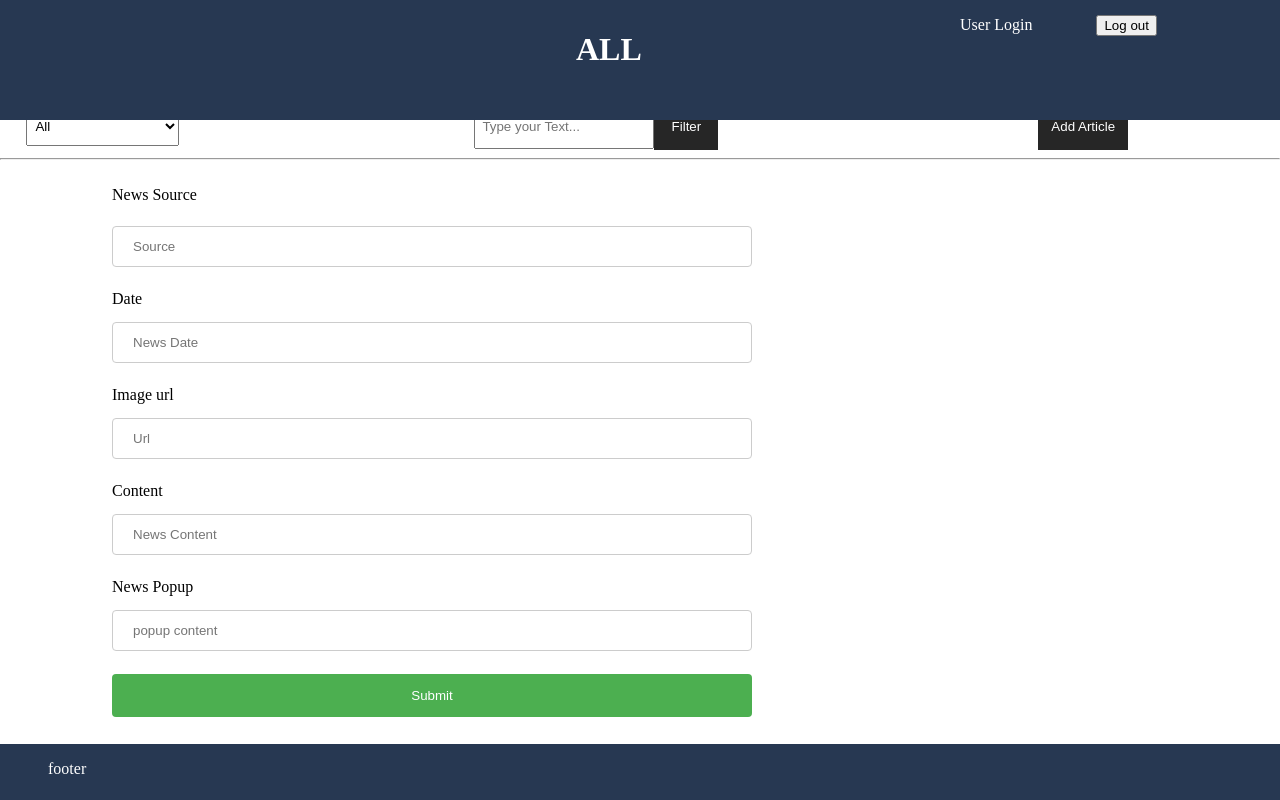
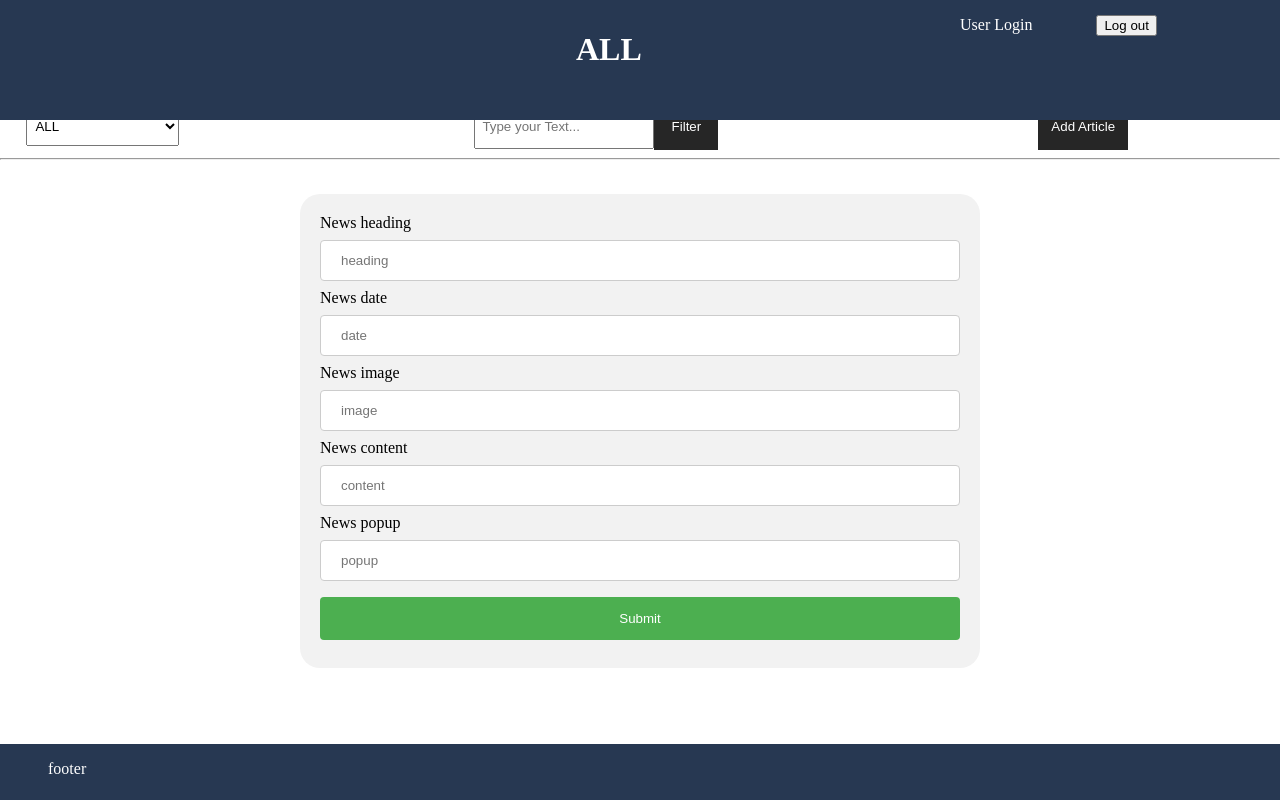
Before and after one commit to Dhruv1107/Task6, an Angular app: page /addform in a window 1280 px wide. Built offline with nearby package versions, Linux system fonts and the light colour scheme.

Commit message:
Done changes

```diff
--- a/src/app/addform/addform.component.css
+++ b/src/app/addform/addform.component.css
@@ -1,55 +1,14 @@
 .form {
+	margin: auto;
+	border-radius: 20px;
+	width: 50%;
 	position: relative;
-  top: 10vh;
-  left: 5vw;
-  margin: 3em;
-  width: 50vw;
+	top: 16vh;
+	background-color: #f2f2f2;
+	padding: 20px;
 }
-.newsSource {
-  position: absolute;
-}
-.newsInput {
-  position: absolute;
-  top: 4vh;
-}
-.newsDate {
-  position: absolute;
-  top: 13vh;
-}
-.dateInput {
-  position: absolute;
-  top: 16vh;
-}
-.newsImage {
-  position: absolute;
-  top: 25vh;
-}
-.imageInput {
-  position: absolute;
-  top: 28vh;
-}
-.newsContent {
-  position: absolute;
-  top: 37vh;
-}
-.contentInput {
-  position: absolute;
-  top: 40vh;
-}
-.newsPopup {
-  position: absolute;
-  top: 49vh;
-}
-.popupInput {
-  position: absolute;
-  top: 52vh;
-}
-.submitBtn {
-  position: absolute;
-  top: 60vh;
-}
+
 input[type="text"] {
-  position: absolute;
 	width: 100%;
 	padding: 12px 20px;
 	margin: 8px 0;
@@ -60,7 +19,6 @@ input[type="text"] {
 }
 
 input[type="submit"] {
-  position: absolute;
 	width: 100%;
 	background-color: #4caf50;
 	color: white;
@@ -70,8 +28,3 @@ input[type="submit"] {
 	border-radius: 4px;
 	cursor: pointer;
 }
-
-input[type="submit"]:hover {
-  position: absolute;
-  background-color: #45a049;
-}
--- a/src/app/addform/addform.component.html
+++ b/src/app/addform/addform.component.html
@@ -1,50 +1,15 @@
 <div class="form">
-  <form [formGroup]="profileForm" (ngSubmit)="onSubmit()">
-    <label for="source" class="newsSource">News Source</label>
-    <input
-      type="text"
-      id="source"
-      placeholder="Source"
-      class="newsInput"
-      formControlName="heading"
-    />
+  <form [formGroup]="profileForm" (ngSubmit)="onSubmit()" >
 
-    <label for="date" class="newsDate">Date</label>
-    <input
-      type="text"
-      id="date"
-      placeholder="News Date"
-      class="dateInput"
-      formControlName="date"
-    />
-
-    <label for="image" class="newsImage">Image url</label>
-    <input
-      type="text"
-      id="image"
-      placeholder="Url"
-      class="imageInput"
-      formControlName="image"
-    />
-
-    <label for="content" class="newsContent">Content</label>
-    <input
-      type="text"
-      id="content"
-      placeholder="News Content"
-      class="contentInput"
-      formControlName="content"
-    />
-
-    <label for="popup" class="newsPopup">News Popup</label>
-    <input
-      type="text"
-      id="popup"
-      placeholder="popup content"
-      class="popupInput"
-      formControlName="popup"
-    />
-
+    <div class="fields" *ngFor="let field of fields">
+        <label for="{{field}}" >News {{field}}</label>
+        <input
+          type="text"
+          id="{{field}}"
+          placeholder="{{field}}"
+          formControlName="{{field}}"
+        />
+    </div>
     <input type="submit" value="Submit" class="submitBtn" />
   </form>
 </div>
--- a/src/app/addform/addform.component.ts
+++ b/src/app/addform/addform.component.ts
@@ -10,6 +10,7 @@ import { Router } from '@angular/router';
 	styleUrls: [ './addform.component.css' ]
 })
 export class AddformComponent implements OnInit {
+	fields = [ 'heading', 'date', 'image', 'content', 'popup' ];
 	constructor(public postsService: PostsService, private router: Router) {}
 
 	ngOnInit() {}
--- a/src/app/footer/footer.component.html
+++ b/src/app/footer/footer.component.html
@@ -1,4 +1,4 @@
 <footer class="footer">
-  <p class="footerName foot">footer</p>
-  <p class="footerName powered">Powered by NewsAPI</p>
+  <p class="footerName foot">{{footer}}</p>
+  <p class="footerName powered">{{tagLine}}</p>
 </footer>
--- a/src/app/footer/footer.component.ts
+++ b/src/app/footer/footer.component.ts
@@ -1,15 +1,14 @@
 import { Component, OnInit } from '@angular/core';
 
 @Component({
-  selector: 'app-footer',
-  templateUrl: './footer.component.html',
-  styleUrls: ['./footer.component.css']
+	selector: 'app-footer',
+	templateUrl: './footer.component.html',
+	styleUrls: [ './footer.component.css' ]
 })
 export class FooterComponent implements OnInit {
+	footer = 'footer';
+	tagLine = 'Powered by NewsAPI';
+	constructor() {}
 
-  constructor() { }
-
-  ngOnInit() {
-  }
-
+	ngOnInit() {}
 }
--- a/src/app/form/form.component.html
+++ b/src/app/form/form.component.html
@@ -5,10 +5,7 @@
       class="form__select-box"
       (change)="changeHeading($event)"
     >
-      <option value="ALL">All</option>
-      <option value="BBC">BBC</option>
-      <option value="FOX">FOX</option>
-      <option value="NBC">NBC</option>
+      <option *ngFor="let channel of channels" value="{{channel}}">{{channel}}</option>
     </select>
 
     <input type="text" placeholder="Type your Text..." class="filterTextbox" />
--- a/src/app/form/form.component.ts
+++ b/src/app/form/form.component.ts
@@ -1,15 +1,16 @@
-import { Component, OnInit, Output, EventEmitter } from "@angular/core";
-import { Router } from "@angular/router";
+import { Component, OnInit, Output, EventEmitter } from '@angular/core';
+import { Router } from '@angular/router';
 @Component({
-  selector: "app-form",
-  templateUrl: "./form.component.html",
-  styleUrls: ["./form.component.css"]
+	selector: 'app-form',
+	templateUrl: './form.component.html',
+	styleUrls: [ './form.component.css' ]
 })
 export class FormComponent implements OnInit {
 	constructor() {}
 	ngOnInit() {}
 
 	@Output() eventClicked = new EventEmitter<Event>();
+	channels = [ 'ALL', 'BBC', 'FOX', 'NBC' ];
 
 	changeHeading = (event: Event) => {
 		this.eventClicked.emit(event);
```
Lines whose indentation alone changed are shown as unchanged.
